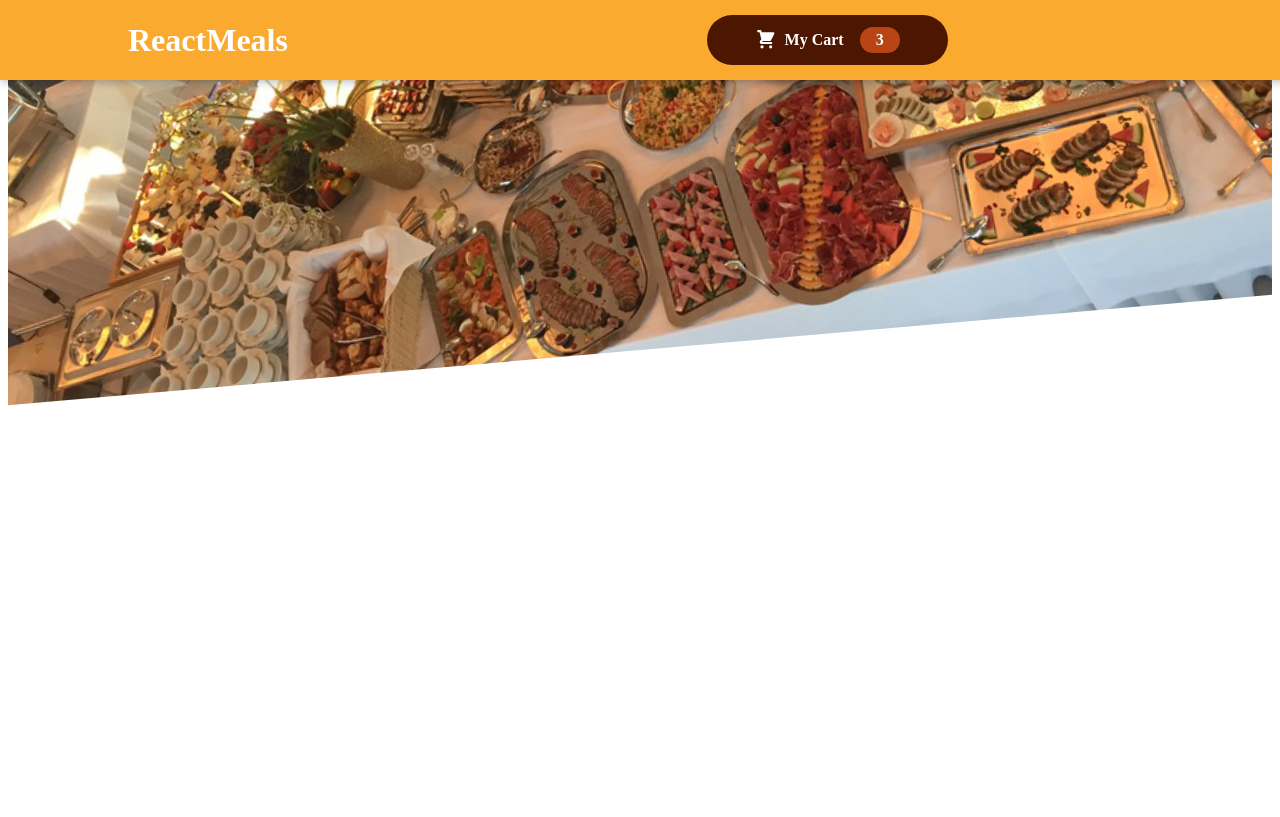
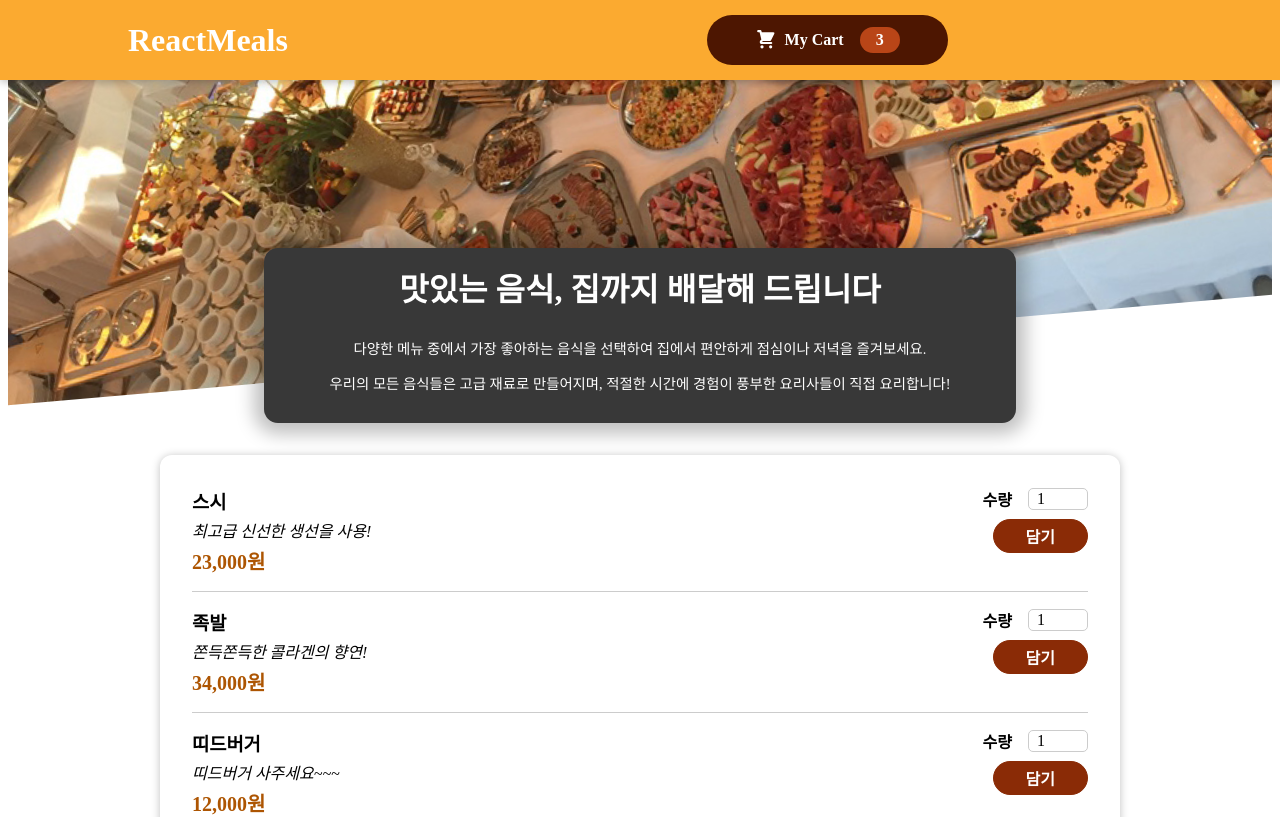
Before and after one commit to uBing9201/react-study, a React (Vite) app: page / in a window 1280 px wide. Shown: the top 817 px of the page. Built offline with nearby package versions, Linux system fonts and the light colour scheme.

Commit message:
Food 템플릿 완성 (Meals)

```diff
--- a/src/App.jsx
+++ b/src/App.jsx
@@ -1,10 +1,13 @@
 import React from 'react';
 import Header from './components/Food/Layout/Header';
+import AvailableMeals from './components/Food/Meals/AvailableMeals';
+import Meals from './components/Food/Meals/Meals';
 
 const App = () => {
   return (
     <div>
       <Header />
+      <Meals />
     </div>
   );
 };
--- a/src/components/Food/Meals/MealItem/MealItemForm.jsx
+++ b/src/components/Food/Meals/MealItem/MealItemForm.jsx
@@ -1,13 +1,14 @@
 import React from 'react';
-import styles from 'MealItemForm.module.scss';
+import styles from './MealItemForm.module.scss';
+import Input from '../../../../UI/Input';
 
-const MealItemForm = () => {
+const MealItemForm = ({ id }) => {
   return (
     <form className={styles.form}>
       <Input
         label='수량'
         input={{
-          id: 'amount_' + props.id,
+          id: 'amount_' + id,
           type: 'number',
           min: '1',
           max: '5',
--- /dev/null
+++ b/src/components/Food/Meals/Meals.jsx
@@ -0,0 +1,14 @@
+import React from 'react';
+import AvailableMeals from './AvailableMeals';
+import MealsSummary from './MealsSummary';
+
+const Meals = () => {
+  return (
+    <>
+      <MealsSummary />
+      <AvailableMeals />
+    </>
+  );
+};
+
+export default Meals;
--- /dev/null
+++ b/src/components/Food/Meals/MealsSummary.jsx
@@ -0,0 +1,20 @@
+import React from 'react';
+import styles from './MealsSummary.module.scss';
+
+const MealsSummary = () => {
+  return (
+    <section className={styles.summary}>
+      <h2>맛있는 음식, 집까지 배달해 드립니다</h2>
+      <p>
+        다양한 메뉴 중에서 가장 좋아하는 음식을 선택하여 집에서 편안하게
+        점심이나 저녁을 즐겨보세요.
+      </p>
+      <p>
+        우리의 모든 음식들은 고급 재료로 만들어지며, 적절한 시간에 경험이 풍부한
+        요리사들이 직접 요리합니다!
+      </p>
+    </section>
+  );
+};
+
+export default MealsSummary;
--- /dev/null
+++ b/src/components/Food/Meals/MealsSummary.module.scss
@@ -0,0 +1,23 @@
+$main-color: #383838;
+$text-color: white;
+$shadow-color: rgba(0, 0, 0, 0.25);
+
+.summary {
+  text-align: center;
+  width: 90%;
+  max-width: 45rem;
+  margin: auto;
+  margin-top: -10rem;
+  position: relative;
+  padding: 1rem;
+  border-radius: 14px;
+  background-color: $main-color;
+  color: $text-color;
+  box-shadow: 0 1px 18px 10px $shadow-color;
+  font-size: 0.9rem;
+
+  h2 {
+    font-size: 2rem;
+    margin-top: 0;
+  }
+}
```
